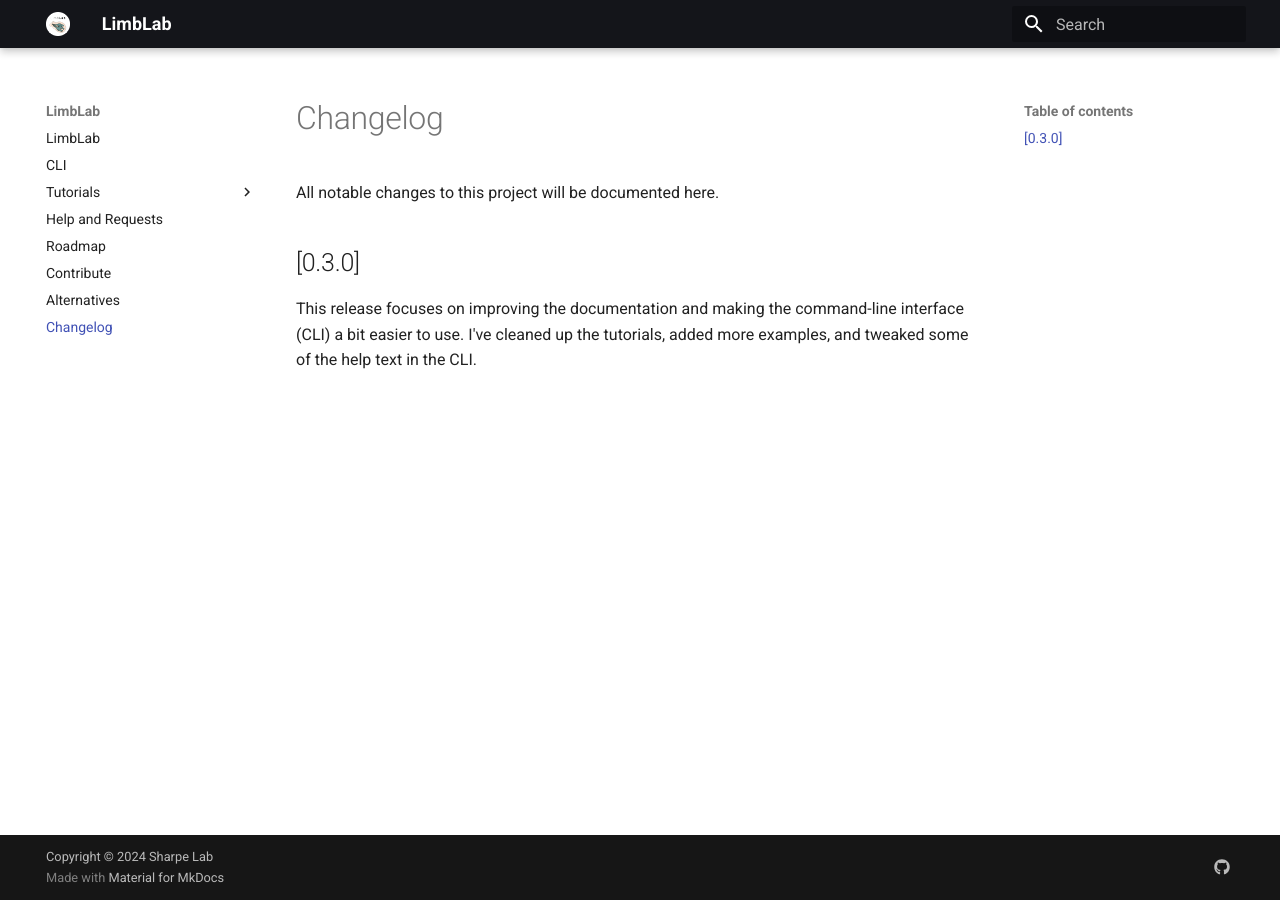
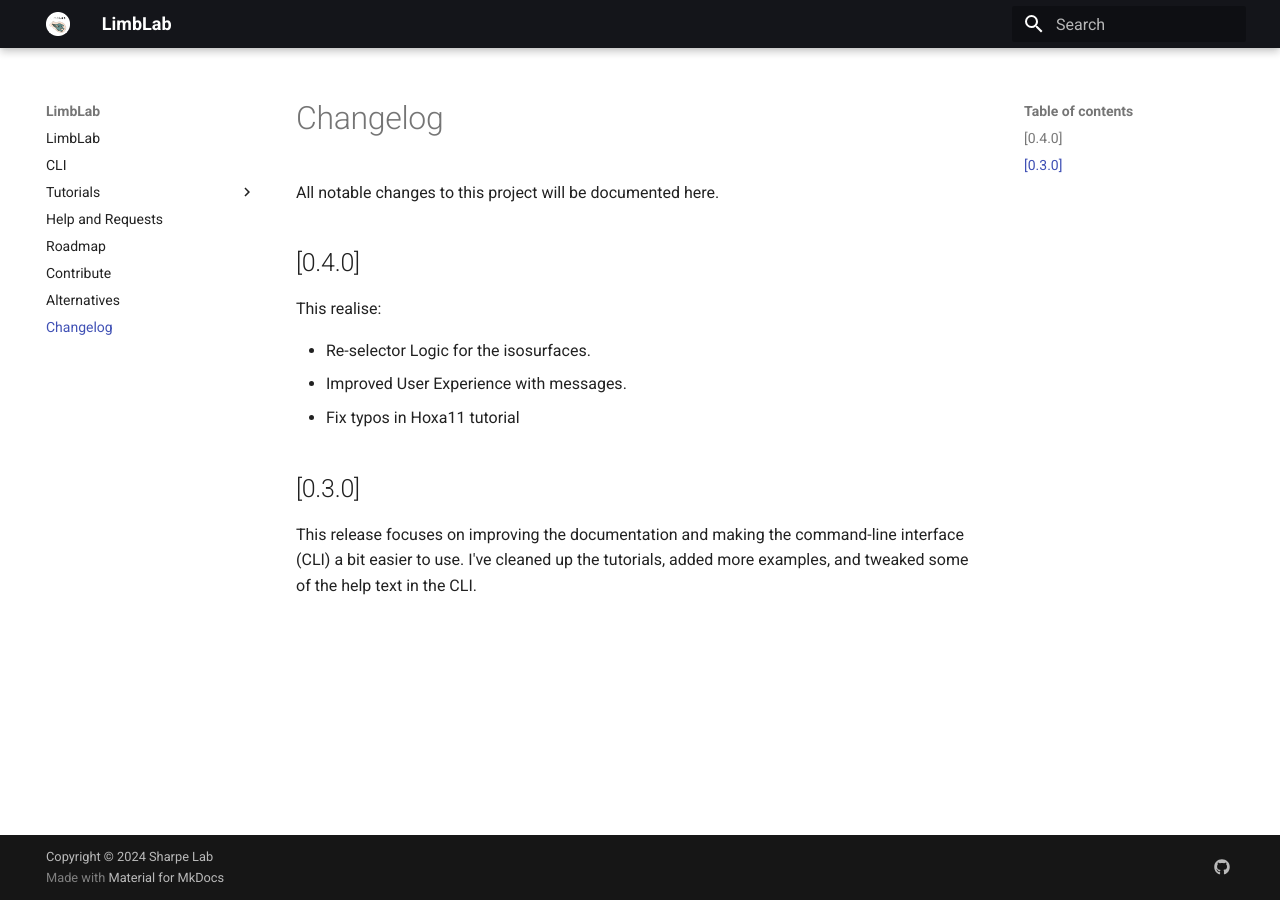
Before and after one commit to LauAvinyo/limblab, an MkDocs documentation site: the page built from docs/releases.md, in a window 1280 px wide. Built offline with MkDocs 1.6.1 and Material for MkDocs 9.7.7, drawn with Linux system fonts in a browser that asks for light colours.

Commit message:
Realase 0.4.0

```diff
--- a/docs/releases.md
+++ b/docs/releases.md
@@ -2,6 +2,13 @@
 
 All notable changes to this project will be documented here.
 
+## [0.4.0]
+This realise:
+
+- Re-selector Logic for the isosurfaces.
+- Improved User Experience with messages.
+- Fix typos in Hoxa11 tutorial
+
 ## [0.3.0]
 
 This release focuses on improving the documentation and making the command-line interface (CLI) a bit easier to use. I've cleaned up the tutorials, added more examples, and tweaked some of the help text in the CLI.
```
